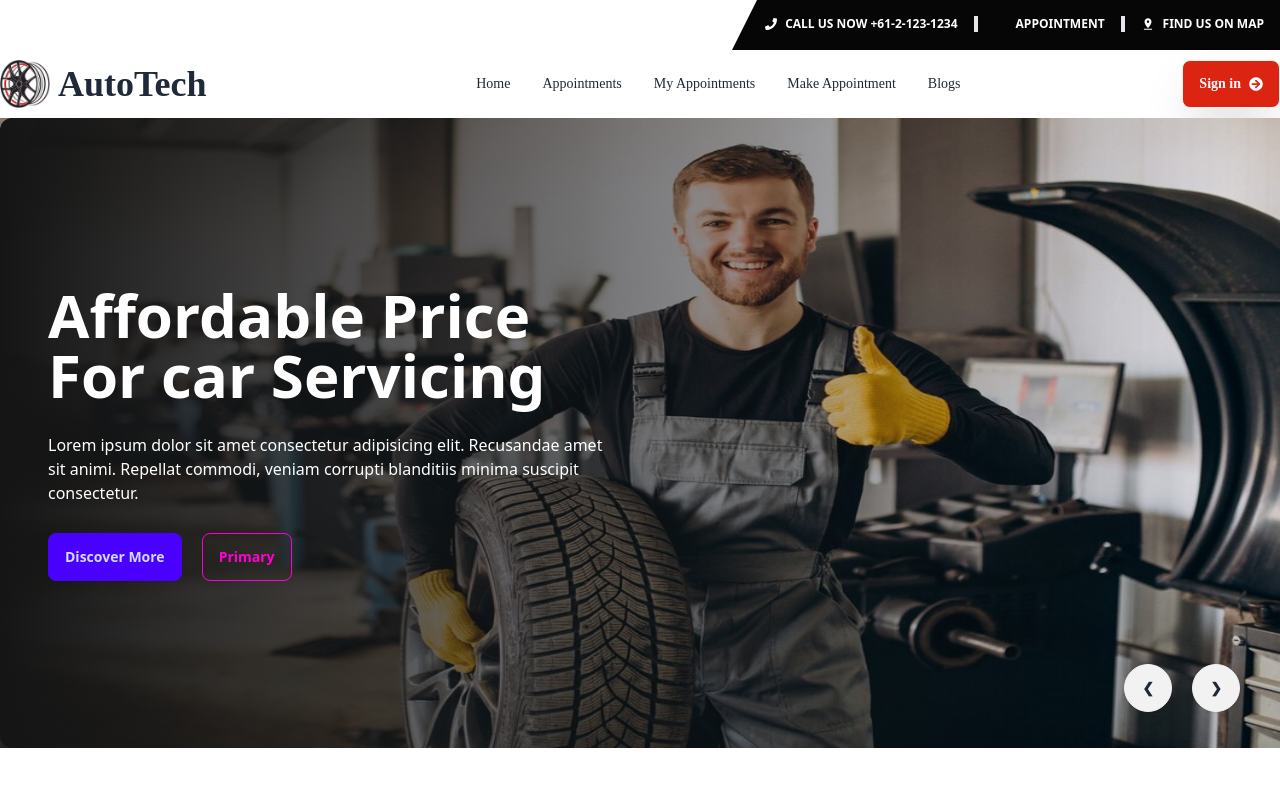
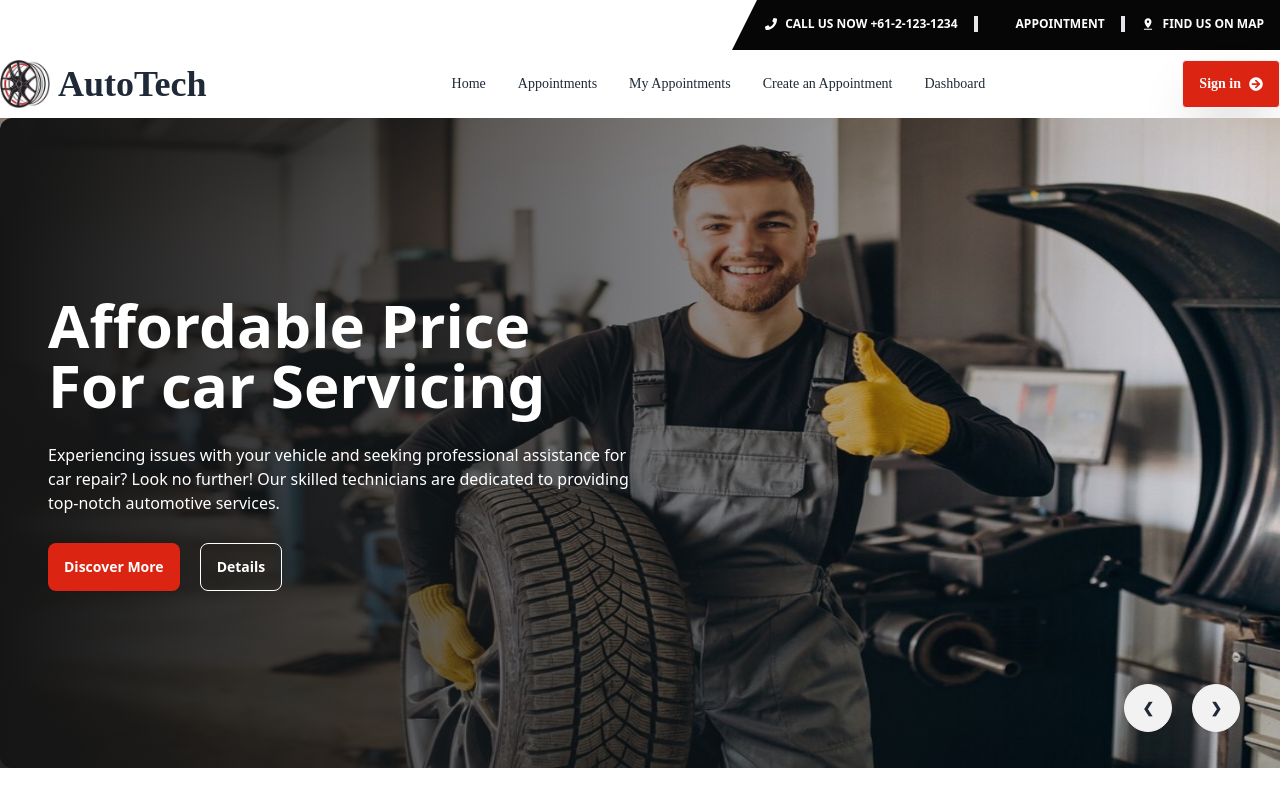
Before and after one commit to Ashrafulhiderjayed/autotech-client-au, a React (Vite) app: page / in a window 1280 px wide. Shown: the top 800 px of the page. Built offline with nearby package versions, Linux system fonts and the light colour scheme; no server answers; some icons are missing.

Commit message:
table heading updated

```diff
--- a/src/Routes/Reoutes.jsx
+++ b/src/Routes/Reoutes.jsx
@@ -8,6 +8,7 @@ import Appointment from "../pages/Appointment/Appointment";
 import MyAppointments from "../pages/MyAppointments/MyAppointments";
 import AllAppointments from "../pages/AllAppointments/AllAppointments";
 import PrivateRoute from "./PrivateRoute";
+import Dashboard from "../pages/Dashboard/Dashboard";
 
 const router = createBrowserRouter([
     {
@@ -39,6 +40,10 @@ const router = createBrowserRouter([
           element: <AllAppointments></AllAppointments>,
         },
         {
+          path: 'dashboard',
+          element: <Dashboard></Dashboard>,
+        },
+        {
           path: '/service/:id',
           element: <Services></Services>,
           loader: ({params}) => fetch(`http://localhost:5000/service/${params.id}`)
--- a/src/pages/AllAppointments/AllAppointments.jsx
+++ b/src/pages/AllAppointments/AllAppointments.jsx
@@ -11,7 +11,7 @@ const AllAppointments = () => {
         .then(data => setAppointments(data))
     },[])
     return (
-        <section className="h-screen">
+        <section className="h-screen mx-auto max-w-7xl">
             <table className="table">
                 {/* head */}
                 <thead>
@@ -22,9 +22,9 @@ const AllAppointments = () => {
                     </label>
                     </th>
                     <th>Name</th>
-                    <th>Job</th>
-                    <th>Favorite Color</th>
-                    <th></th>
+                    <th>Date</th>
+                    <th>Model Name</th>
+                    <th>Status</th>
                 </tr>
                 </thead>
                 <tbody>
--- /dev/null
+++ b/src/pages/Dashboard/Dashboard.jsx
@@ -0,0 +1,10 @@
+
+const Dashboard = () => {
+    return (
+        <div>
+            <h1 className="text-3xl">Dashboard Comming soon!!</h1>
+        </div>
+    );
+};
+
+export default Dashboard;
--- a/src/pages/Home/Banner/Banner.jsx
+++ b/src/pages/Home/Banner/Banner.jsx
@@ -5,16 +5,16 @@ import img4 from '../../../assets/img/r4.jpg';
 
 const Banner = () => {
     return (
-        <div className="carousel w-full h-[630px]">
+        <div className="carousel w-full h-[650px]">
           <div id="slide1" className="carousel-item relative w-full">
             <img src={img1} className="w-full" />
             <div className="absolute h-full rounded-xl flex items-center left-0 top-0 bottom-3 bg-gradient-to-r from-[#151515] to-[rgba(21, 21, 21, 0)]">
               <div className='text-white space-y-7 pl-12 w-1/2'>
                 <h2 className='text-6xl font-bold'>Affordable Price For car Servicing</h2>
-                <p>Lorem ipsum dolor sit amet consectetur adipisicing elit. Recusandae amet sit animi. Repellat commodi, veniam corrupti blanditiis minima suscipit consectetur.</p>
+                <p>Experiencing issues with your vehicle and seeking professional assistance for car repair? Look no further! Our skilled technicians are dedicated to providing top-notch automotive services.</p>
                 <div>
-                  <button className="btn btn-primary mr-5">Discover More</button>
-                  <button className="btn btn-outline btn-secondary">Primary</button>
+                  <button className="btn text-white bg-mainColor border-none mr-5 hover:bg-black">Discover More</button>
+                  <button className="btn btn-outline border-white  text-white">Details</button>
                 </div>
               </div>
             </div>
@@ -30,8 +30,8 @@ const Banner = () => {
                 <h2 className='text-6xl font-bold'>Affordable Price For car Servicing</h2>
                 <p>Lorem ipsum dolor sit amet consectetur adipisicing elit. Recusandae amet sit animi. Repellat commodi, veniam corrupti blanditiis minima suscipit consectetur.</p>
                 <div>
-                  <button className="btn btn-primary mr-5">Primary</button>
-                  <button className="btn btn-outline btn-secondary">Primary</button>
+                  <button className="btn text-white bg-mainColor border-none mr-5 hover:bg-black">Discover More</button>
+                  <button className="btn btn-outline border-white  text-white">Details</button>
                 </div>
               </div>
             </div>
@@ -47,8 +47,8 @@ const Banner = () => {
                 <h2 className='text-6xl font-bold'>Affordable Price For car Servicing</h2>
                 <p>Lorem ipsum dolor sit amet consectetur adipisicing elit. Recusandae amet sit animi. Repellat commodi, veniam corrupti blanditiis minima suscipit consectetur.</p>
                 <div>
-                  <button className="btn btn-primary mr-5">Primary</button>
-                  <button className="btn btn-outline btn-secondary">Primary</button>
+                  <button className="btn text-white bg-mainColor border-none mr-5 hover:bg-black">Discover More</button>
+                  <button className="btn btn-outline border-white  text-white">Details</button>
                 </div>
               </div>
             </div>
@@ -64,8 +64,8 @@ const Banner = () => {
                 <h2 className='text-6xl font-bold'>Affordable Price For car Servicing</h2>
                 <p>Lorem ipsum dolor sit amet consectetur adipisicing elit. Recusandae amet sit animi. Repellat commodi, veniam corrupti blanditiis minima suscipit consectetur.</p>
                 <div>
-                  <button className="btn btn-primary mr-5">Primary</button>
-                  <button className="btn btn-outline btn-secondary">Primary</button>
+                  <button className="btn text-white bg-mainColor border-none mr-5 hover:bg-black">Discover More</button>
+                  <button className="btn btn-outline border-white  text-white">Details</button>
                 </div>
               </div>
             </div>
--- a/src/pages/Login/Login.jsx
+++ b/src/pages/Login/Login.jsx
@@ -25,6 +25,7 @@ const Login = () => {
         .catch(error =>{
             console.log(error);
         })
+        form.reset();
     }
 
     const handleGoogleSignIn = () => {
@@ -67,8 +68,8 @@ const Login = () => {
                         </label>
                         </div>
                         <div className="form-control my-6">
-                            <NavLink to="">
-                            <button className="btn bg-loginOrangeColor text-white font-bold w-3/5 px-2 ml-16 rounded-3xl border-none shadow-2xl hover:shadow-xl hover:bg-black">SIGN IN</button>
+                            <NavLink to="/">
+                            <button onClick={() => handleLogin} className="btn bg-loginOrangeColor text-white font-bold w-3/5 px-2 ml-16 rounded-3xl border-none shadow-2xl hover:shadow-xl hover:bg-black">SIGN IN</button>
                             </NavLink>
                         </div>
                     </form>
--- a/src/pages/MyAppointments/MyApplicationTrow.jsx
+++ b/src/pages/MyAppointments/MyApplicationTrow.jsx
@@ -32,7 +32,7 @@ const MyApplicationTrow = ({appointmentDetails, handleDelete}) => {
         </td>
         <td>{vehicle}</td>
         <th>
-          <button className="btn btn-ghost btn-xs">details</button>
+          <button className="btn btn-ghost btn-xs">Confirm</button>
         </th>
       </tr>
     );
--- a/src/pages/MyAppointments/MyAppointments.jsx
+++ b/src/pages/MyAppointments/MyAppointments.jsx
@@ -58,9 +58,9 @@ const MyAppointments = () => {
                     </label>
                     </th>
                     <th>Name</th>
-                    <th>Job</th>
-                    <th>Favorite Color</th>
-                    <th></th>
+                    <th>Data</th>
+                    <th>Model Name</th>
+                    <th>Status</th>
                 </tr>
                 </thead>
                 <tbody>
--- a/src/pages/Services/Services.jsx
+++ b/src/pages/Services/Services.jsx
@@ -72,7 +72,7 @@ const Services = () => {
     }
   })
 
-    // form.reset();
+    form.reset();
   }
 
   useEffect(() => {
--- a/src/pages/Shared/Navbar/Navbar.jsx
+++ b/src/pages/Shared/Navbar/Navbar.jsx
@@ -15,17 +15,20 @@ const Navbar = () => {
   <li><Link to='/'>Home</Link></li>
   <li><Link to='/allappointments'>Appointments</Link></li>
   {
-    user?.email ? <>
+    user?.email?
     <li><Link to='/myappointments'>My Appointments</Link></li>
-    {/* <li> <button onClick={handleLogOut}>Log Out</button> </li> */}
-    </>
     :
     <li><Link to="/signup">My Appointments</Link></li>
   }
   {
-    <li><Link to='/'>Make Appointment</Link></li>
+    <li><Link to='/appointment'>Create an Appointment</Link></li>
   }
-  <li><Link to='/'>Blogs</Link></li>
+  {
+    user?.email?
+    <li><Link to='/dashboard'>Dashboard</Link></li>
+    :
+    <li><Link to='/signup'>Dashboard</Link></li>
+  }
   </>
   return (
   <div className="font-CreteRound navbar bg-base-100 mx-auto max-w-7xl px-0">
@@ -66,10 +69,10 @@ const Navbar = () => {
   }
   {
     user? (
-      <button onClick={handleLogOut} className="bg-primary2 hover:bg-red-700 text-white font-bold py-2 px-4">Sign Out</button>
+      <button onClick={handleLogOut} className="bg-mainColor text-white font-bold py-2 px-4 rounded">Sign Out</button>
     ):
     <Link to="/login">
-    <button className="btn btn-md shadow-2xl bg-mainColor text-white font-bold hover:bg-black">Sign in <FaArrowCircleRight className="inline" /> </button>
+    <button className="btn btn-md shadow-2xl bg-mainColor text-white font-bold rounded hover:bg-black">Sign in <FaArrowCircleRight className="inline" /> </button>
   </Link>}
     </div>
   </div>
--- a/src/pages/SignUp/SignUp.jsx
+++ b/src/pages/SignUp/SignUp.jsx
@@ -25,7 +25,7 @@ const SignUp = () => {
                 console.log('created user', user)
             })
             .catch(error => console.log(error))
-
+        form.reset();
     }
 
     const handleGoogleSignIn = () => {
```
